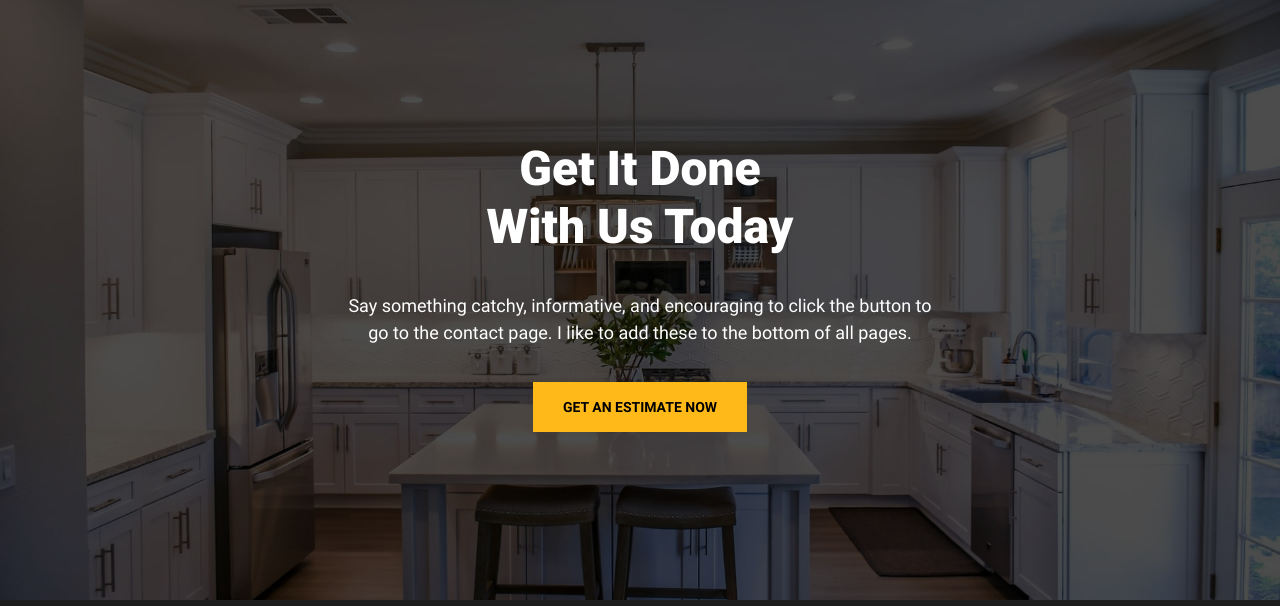
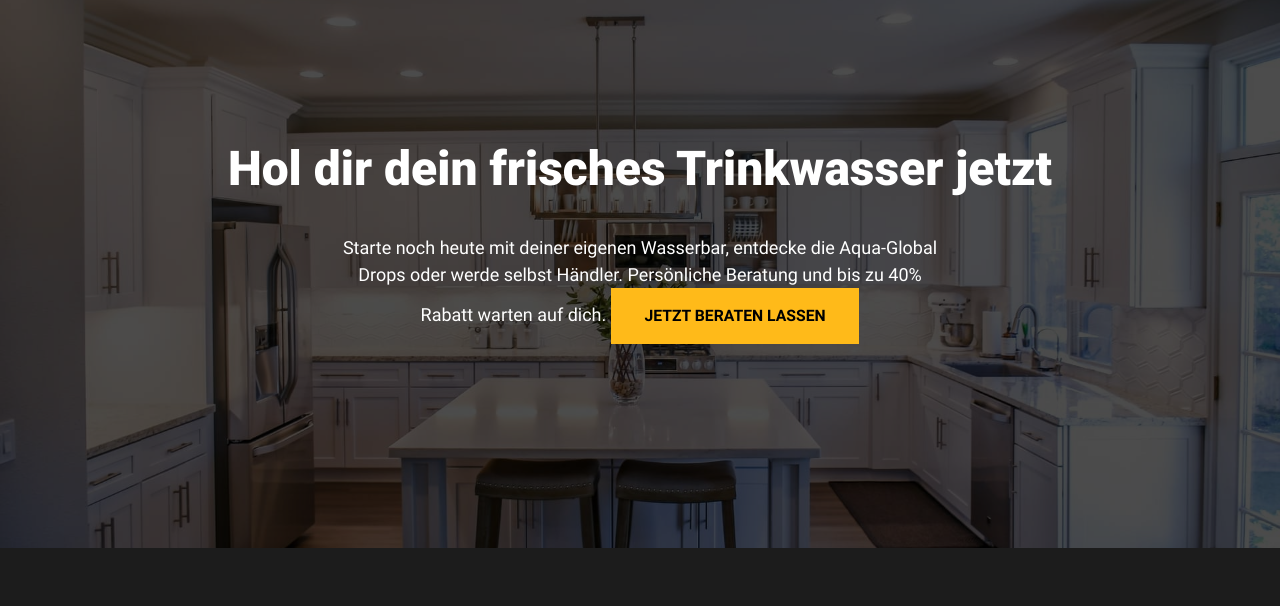
Before and after one commit to AleoParta/aleoparta.github.io, a plain HTML site: page index.html in a window 1280 px wide. Shown: the part 5369-5975 px from the top of the page. Drawn offline with Linux system fonts and the light colour scheme.

Commit message:
Update index.html

```diff
--- a/index.html
+++ b/index.html
@@ -333,11 +333,13 @@
 
         <section id="cta">
             <div class="container">
-                <h2 class="title">Get It Done <br> With Us Today</h2>
+                <h2 class="title">Hol dir dein frisches Trinkwasser jetzt</h2>
                 <p>
-                    Say something catchy, informative, and encouraging to click the button to go to the contact page.  I like to add these to the bottom of all pages.
-                </p>
-                <a href="/contact.html" class="button-solid">Get an Estimate Now</a>
+
+                    Starte noch heute mit deiner eigenen Wasserbar, entdecke die Aqua-Global Drops
+                    oder werde selbst Händler. Persönliche Beratung und bis zu 40% Rabatt warten auf dich.
+                <a href="/contact.html" class="button-solid">Jetzt beraten lassen</a>
+
             </div>
             <picture>
                 <source media="(max-width: 600px)" srcset="/images/cabinets2-m.webp">
```
